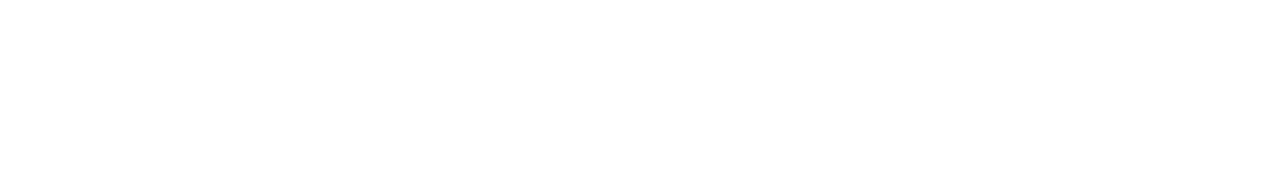
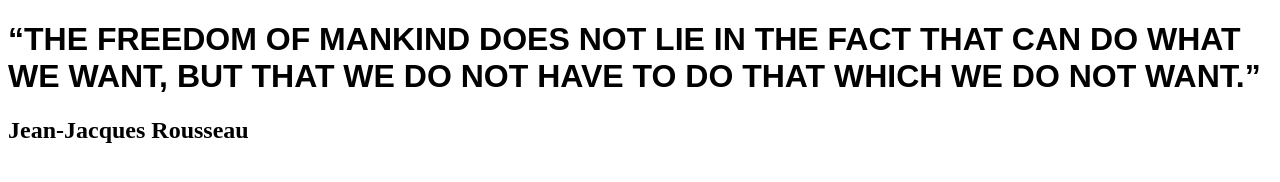
Before and after one commit to borsathe/simple-quote-page, a plain HTML site: page index.html in a window 1280 px wide. Drawn offline with Linux system fonts and the light colour scheme.

Commit message:
add text

```diff
--- a/index.html
+++ b/index.html
@@ -5,10 +5,18 @@
     <meta charset="utf-8">
     <title>freedom</title>
     <meta name="viewport" content="width=device-width, initial-scale=1">
+    <link rel="stylesheet" type="text/css" href="main.css">
+</head>
 </head>
 
 <body>
-
+    <div class="profile-card">
+        <div class="head">
+            <h1>“THE FREEDOM OF MANKIND DOES NOT LIE IN THE FACT THAT CAN DO WHAT WE WANT, BUT THAT WE DO NOT HAVE TO DO THAT WHICH WE DO NOT WANT.”
+                <h1>
+                    <h2>Jean-Jacques Rousseau</h2>
+        </div>
+    </div>
 </body>
 
 </html>
--- a/main.css
+++ b/main.css
@@ -1 +1,3 @@
-main.css
+h1 {
+    font-family: Arial, Helvetica, sans-serif;
+}
```
